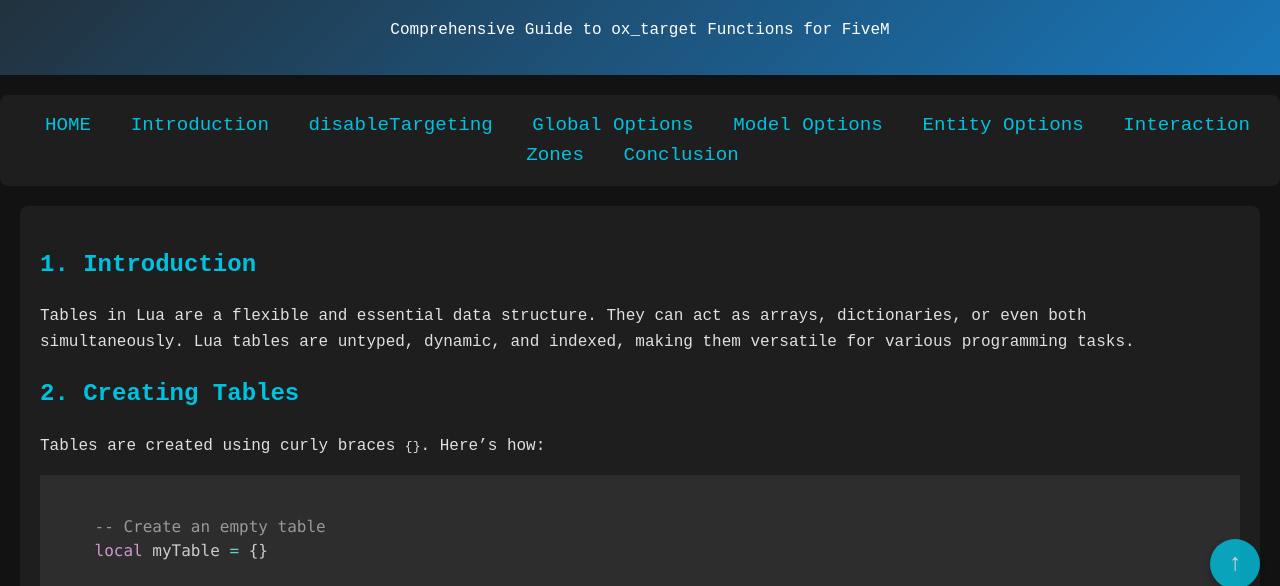
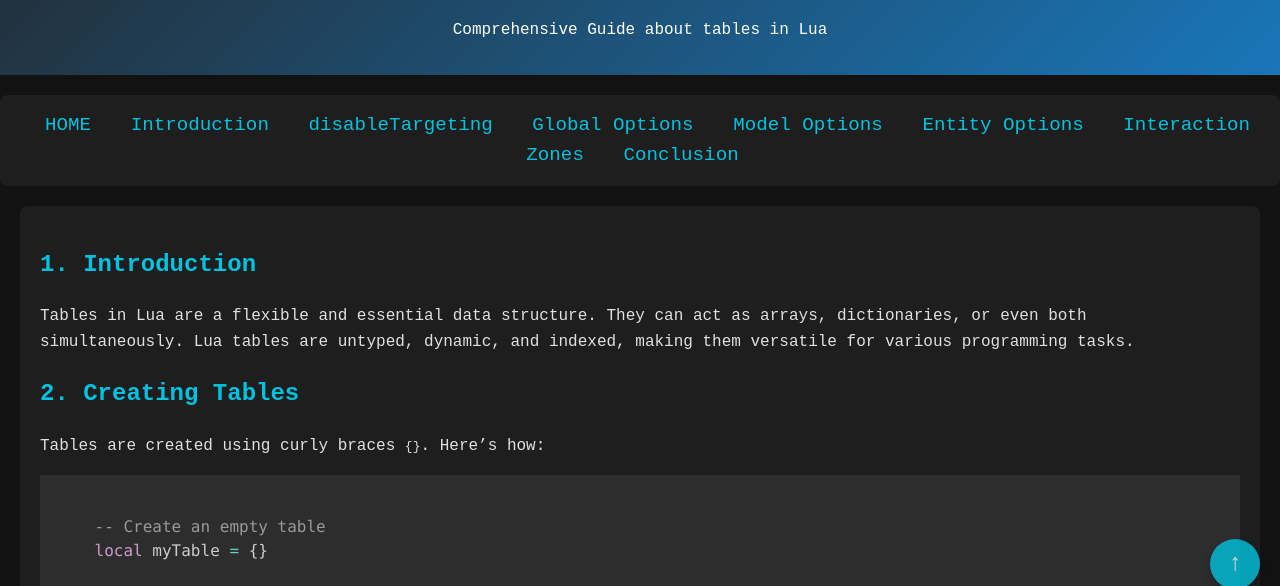
Before and after one commit to seerrgiioo/qs-university-webpage, a plain HTML site: page clase-13/leason13.html in a window 1280 px wide. Shown: the part 191-777 px from the top of the page. Drawn offline with nearby package versions, Linux system fonts and the light colour scheme; a web font is replaced by a local one.

Commit message:
Update leason13.html

```diff
--- a/clase-13/leason13.html
+++ b/clase-13/leason13.html
@@ -98,7 +98,7 @@
         <header>
             <img src="../headlogo.png" alt="Quasar University Logo">
             <h1>Quasar University</h1>
-            <p>Comprehensive Guide to ox_target Functions for FiveM</p>
+            <p>Comprehensive Guide about tables in Lua</p>
         </header>
 
         <nav class="menu">
```
